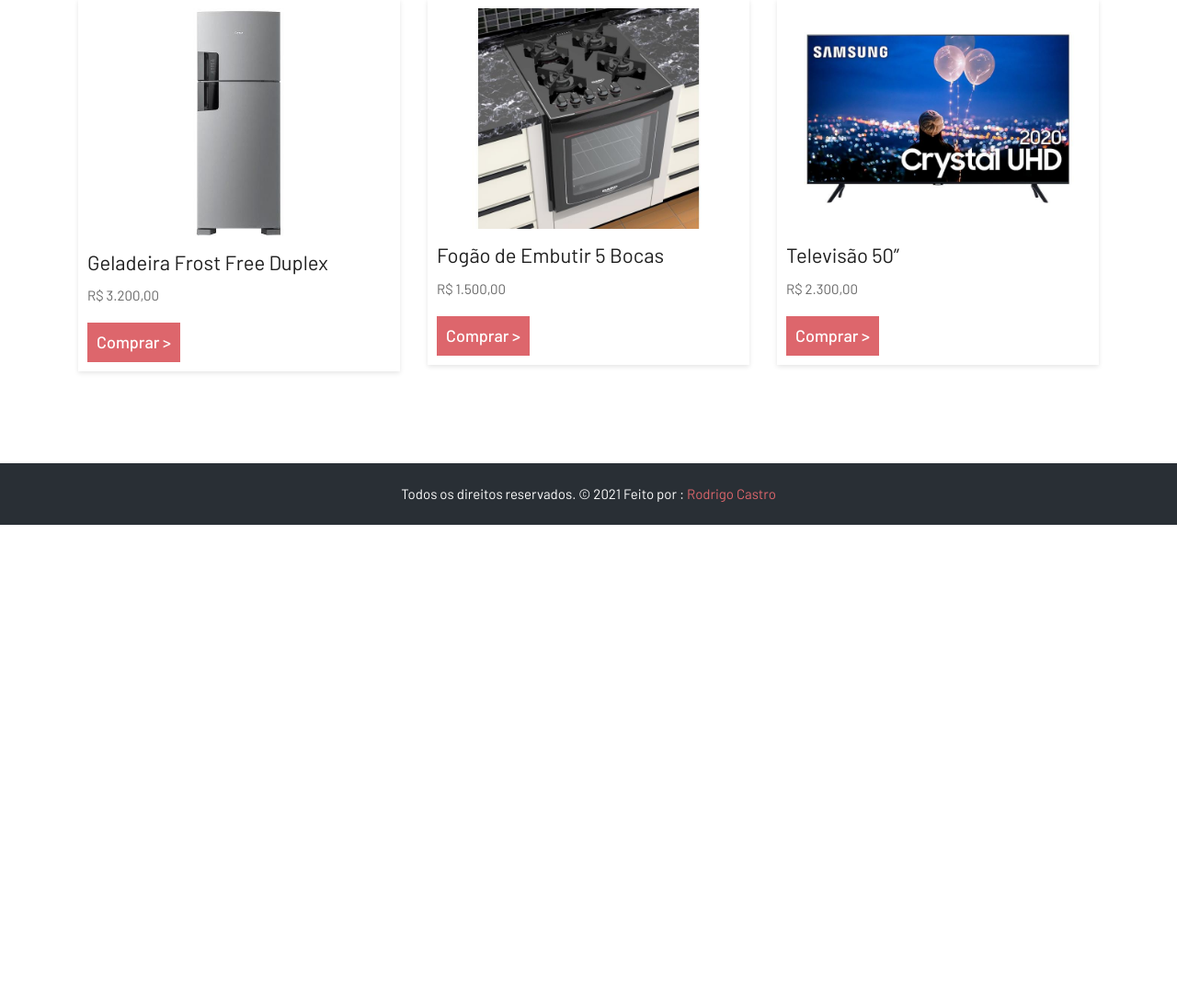
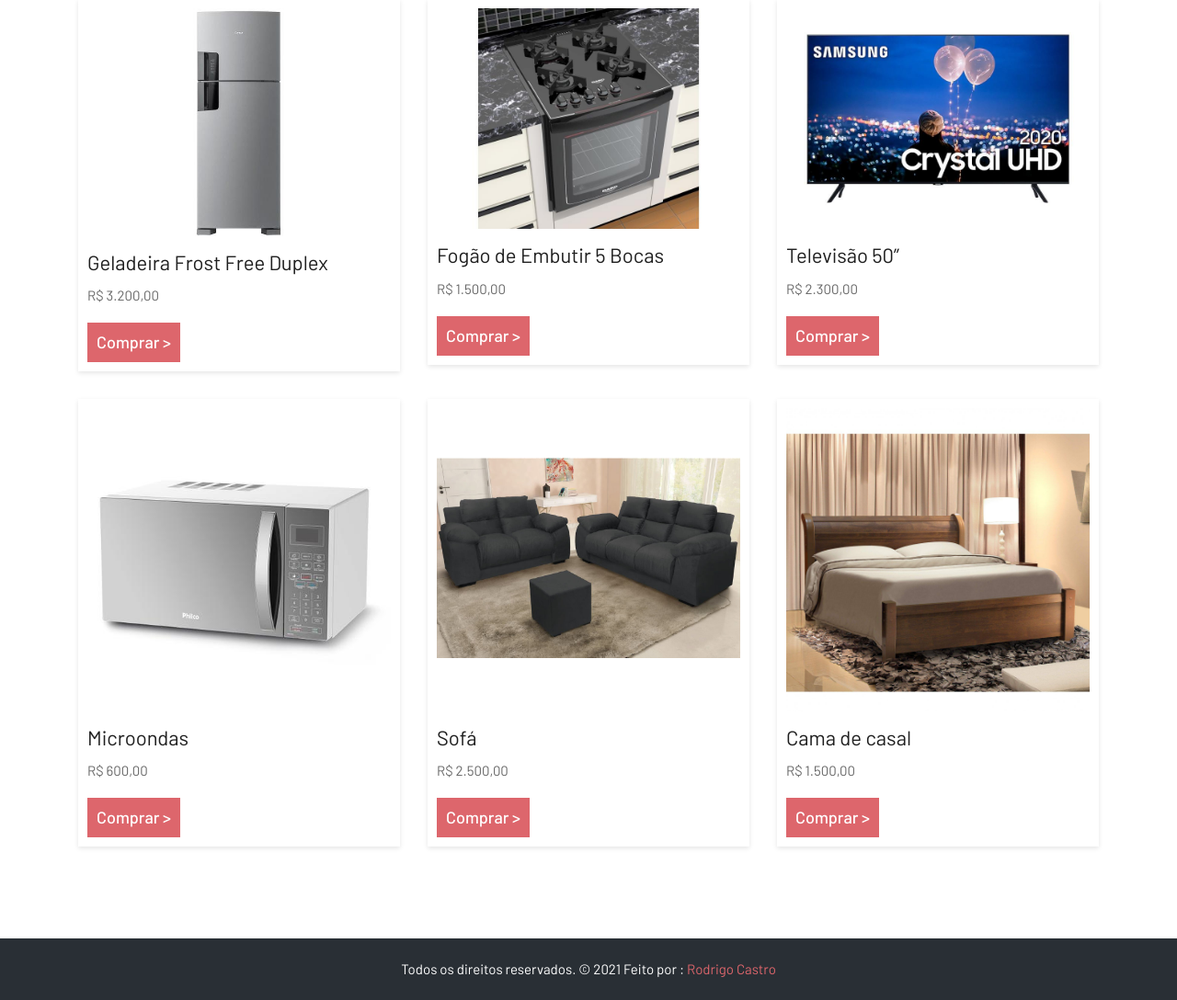
Before and after one commit to tecrodrigocastro/front-casamento, a PHP site: page /list.php in a window 1280 px wide. Shown: the part 951-2039 px from the top of the page at 92% size. Before the commit the page ends 1522 px from the top, so only its background shows below. Run offline with PHP 8.4, Linux system fonts and the light colour scheme.

Commit message:
INICIANDO LISTA DE PRESENTES

```diff
--- a/index.php
+++ b/index.php
@@ -322,9 +322,6 @@
 	</div>
 	<!-- End Gallery -->
 
-	<!-- Start Events -->
-
-	<!-- End Events -->
 
 	<!-- Start Contact -->
 	<div id="contact" class="contact-box">
--- a/list.php
+++ b/list.php
@@ -118,22 +118,6 @@
 	</div>
 	<!-- End Banner -->
 
-	<!-- Start About us -->
-
-	<!-- End About us -->
-
-	<!-- Start Story -->
-
-	<!-- End Story -->
-
-	<!-- Start Family
-
-	 End Family -->
-
-	<!-- Start Gallery -->
-
-	<!-- End Gallery -->
-
 	<!-- Start Events -->
 	<div id="events" class="events-box">
 		<div class="container">
@@ -176,6 +160,36 @@
 						<a href="https://app.picpay.com/user/dpls/2300,00">Comprar ></a>
 					</div>
 				</div>
+                <div class="col-lg-4 col-md-6 col-sm-12">
+					<div class="event-inner">
+						<div class="event-img">
+							<img class="img-fluid" src="images/presentes/microondas.jpg" alt="" />
+						</div>
+						<h2>Microondas</h2>
+						<p>R$ 600,00 </p>
+						<a href="https://app.picpay.com/user/dpls/600,00">Comprar ></a>
+					</div>
+				</div>
+                <div class="col-lg-4 col-md-6 col-sm-12">
+					<div class="event-inner">
+						<div class="event-img">
+							<img class="img-fluid" src="images/presentes/sofa.jpg" alt="" />
+						</div>
+						<h2>Sofá</h2>
+						<p>R$ 2.500,00 </p>
+						<a href="https://app.picpay.com/user/dpls/2500,00">Comprar ></a>
+					</div>
+				</div>
+                <div class="col-lg-4 col-md-6 col-sm-12">
+					<div class="event-inner">
+						<div class="event-img">
+							<img class="img-fluid" src="images/presentes/cama.jpg" alt="" />
+						</div>
+						<h2>Cama de casal</h2>
+						<p>R$ 1.500,00 </p>
+						<a href="https://app.picpay.com/user/dpls/1500,00">Comprar ></a>
+					</div>
+				</div>
 			</div>
 		</div>
 	</div>
```
Also changed, not shown: images/family-01.jpg (deleted), images/family-02.jpg (deleted), images/family-03.jpg (deleted), images/family-04.jpg (deleted), images/family-05.jpg (deleted), images/family-06.jpg (deleted), images/presentes/cama.jpg (added), images/presentes/microondas.jpg (added), images/presentes/sofa.jpg (added).
